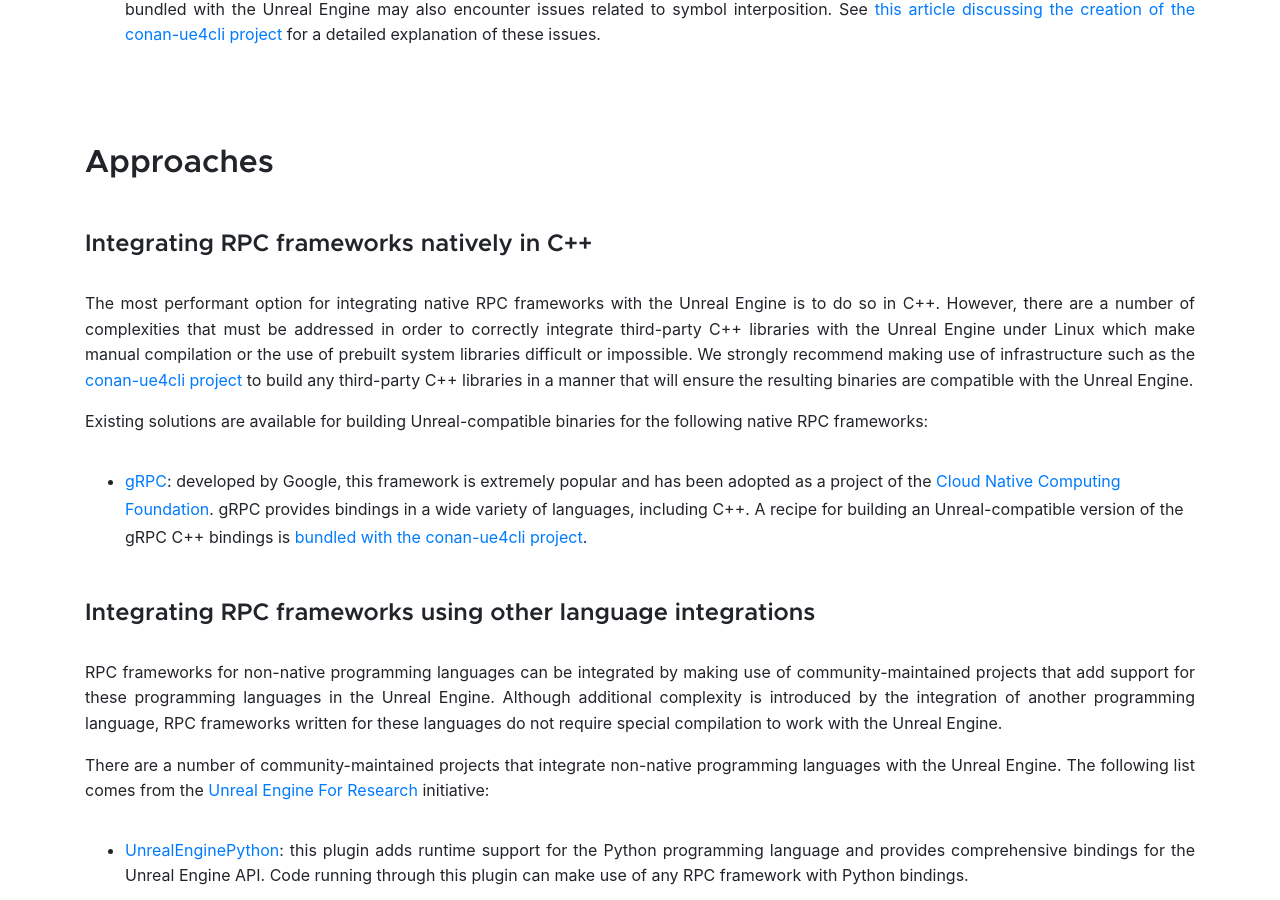
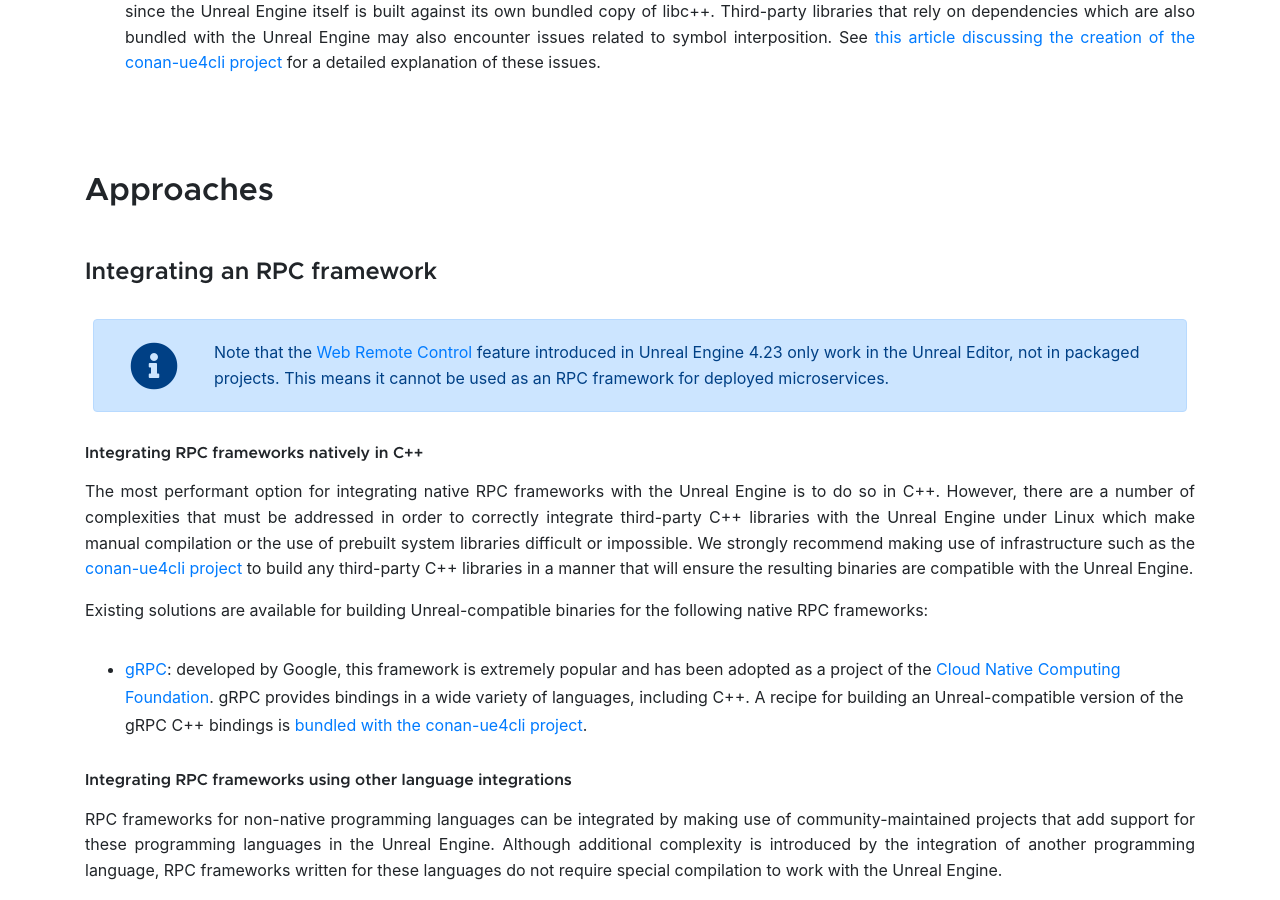
Before and after one commit to UnrealContainers/unrealcontainers.github.io, a Jekyll site: the page built from _collections/_docs/use-cases/microservices.md, in a window 1280 px wide and 900 px high, scrolled down 1713 px. Built offline with Jekyll 4.4.1, drawn with Linux system fonts in a browser that asks for light colours; some of the changed text lies outside the part shown.

Commit message:
Add Web Remote Control note to the microservices page

```diff
--- a/_collections/_docs/use-cases/microservices.md
+++ b/_collections/_docs/use-cases/microservices.md
@@ -35,7 +35,11 @@
 
 ## Approaches
 
-### Integrating RPC frameworks natively in C++
+### Integrating an RPC framework
+
+{% include alerts/info.html content="Note that the [Web Remote Control](https://docs.unrealengine.com/en-US/Engine/Editor/ScriptingAndAutomation/WebControl/index.html) feature introduced in Unreal Engine 4.23 only work in the Unreal Editor, not in packaged projects. This means it cannot be used as an RPC framework for deployed microservices." %}
+
+#### Integrating RPC frameworks natively in C++
 
 The most performant option for integrating native RPC frameworks with the Unreal Engine is to do so in C++. However, there are a number of complexities that must be addressed in order to correctly integrate third-party C++ libraries with the Unreal Engine under Linux which make manual compilation or the use of prebuilt system libraries difficult or impossible. We strongly recommend making use of infrastructure such as the [conan-ue4cli project](https://github.com/adamrehn/conan-ue4cli) to build any third-party C++ libraries in a manner that will ensure the resulting binaries are compatible with the Unreal Engine.
 
@@ -43,7 +47,7 @@
 
 - [gRPC](https://grpc.io/): developed by Google, this framework is extremely popular and has been adopted as a project of the [Cloud Native Computing Foundation](https://www.cncf.io/). gRPC provides bindings in a wide variety of languages, including C++. A recipe for building an Unreal-compatible version of the gRPC C++ bindings is [bundled with the conan-ue4cli project](https://github.com/adamrehn/ue4-conan-recipes).
 
-### Integrating RPC frameworks using other language integrations
+#### Integrating RPC frameworks using other language integrations
 
 RPC frameworks for non-native programming languages can be integrated by making use of community-maintained projects that add support for these programming languages in the Unreal Engine. Although additional complexity is introduced by the integration of another programming language, RPC frameworks written for these languages do not require special compilation to work with the Unreal Engine.
 
```
